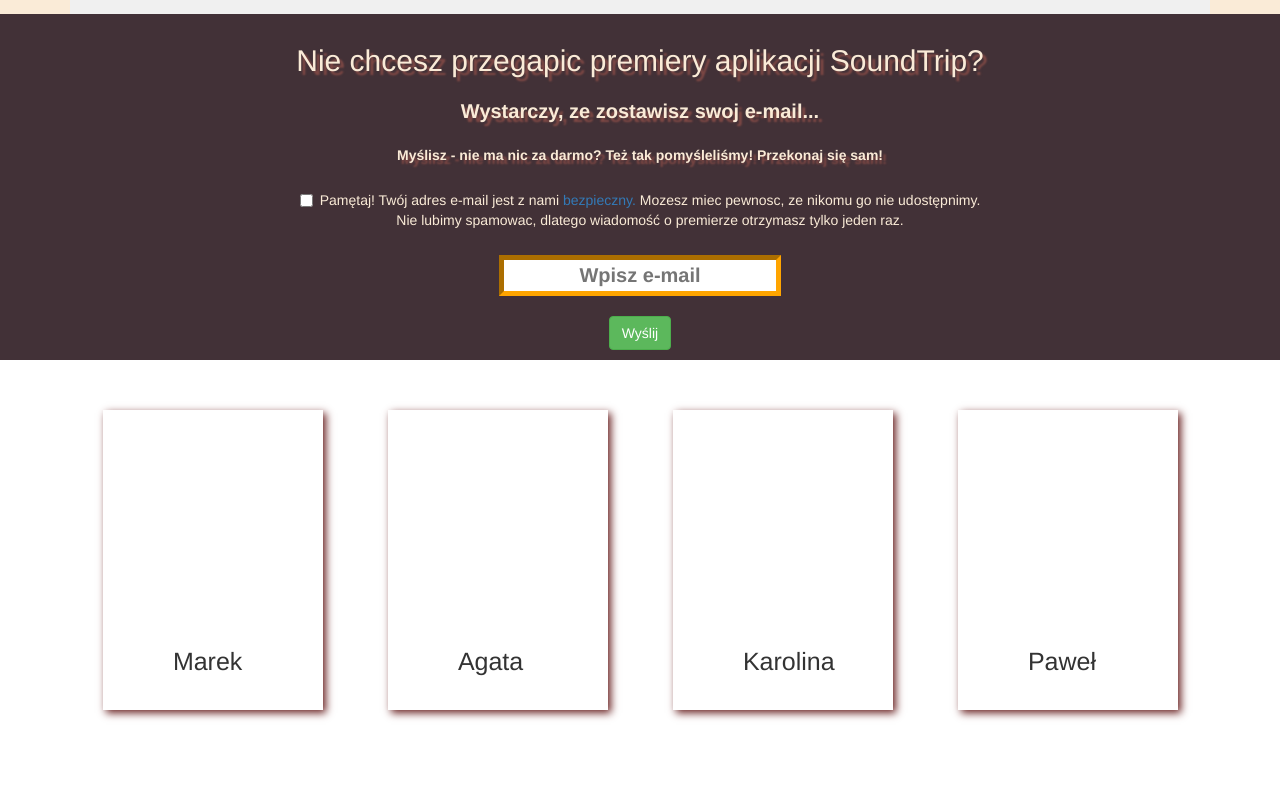
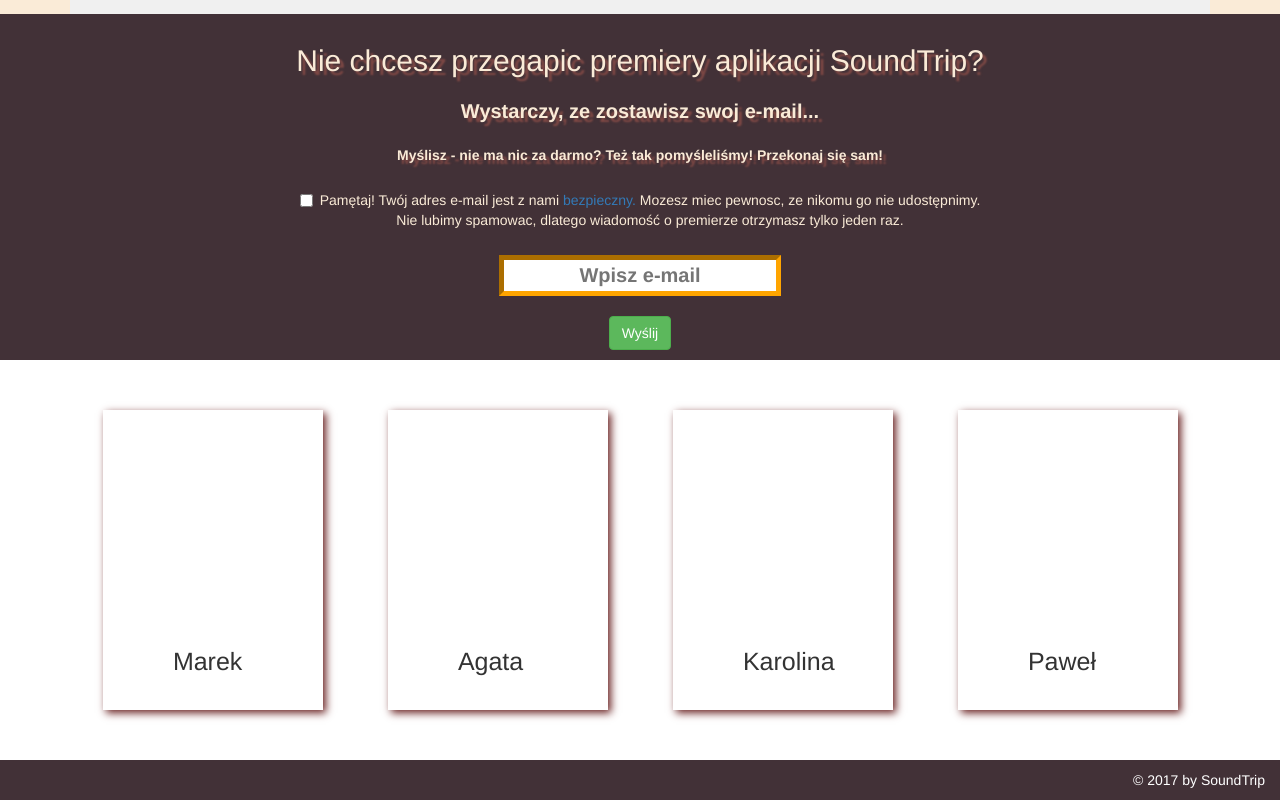
Before and after one commit to infoshareacademy/jfdd6-kod80, a plain HTML site: page index.html in a window 1280 px wide. Shown: the part 862-1662 px from the top of the page. Before the commit the page ends 1622 px from the top, so only its background shows below. Drawn offline with nearby package versions, Linux system fonts and the light colour scheme; files that its build step writes are made by us from their sources.

Commit message:
added bottom strip

```diff
--- a/index.html
+++ b/index.html
@@ -371,6 +371,12 @@
       </section>
     </div>
   </div>
+
+    <div class="pasekDolny">
+        © 2017 by SoundTrip
+
+    </div>
+
 </footer>
 <!--  KONIEC SEKCJI O NAS    -->
 
--- a/style-about-team.scss
+++ b/style-about-team.scss
@@ -160,3 +160,14 @@
     }
   }
 }
+
+.pasekDolny {
+  color: white;
+  text-align: right;
+  margin-right: 100px;
+  box-sizing: border-box;
+  width: 100%;
+  background-color: rgb(66, 49, 55);
+  height: 40px;
+  padding: 10px 15px 20px 0px;
+}
```
